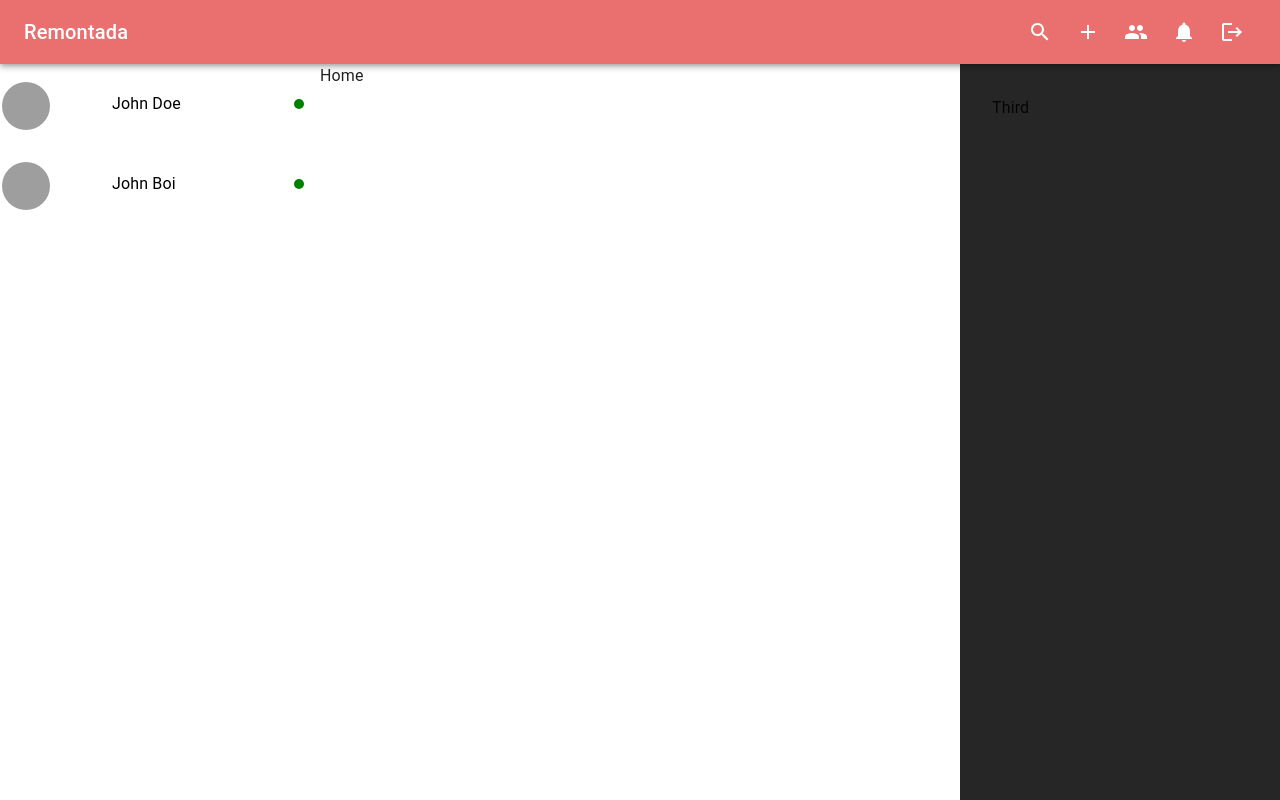
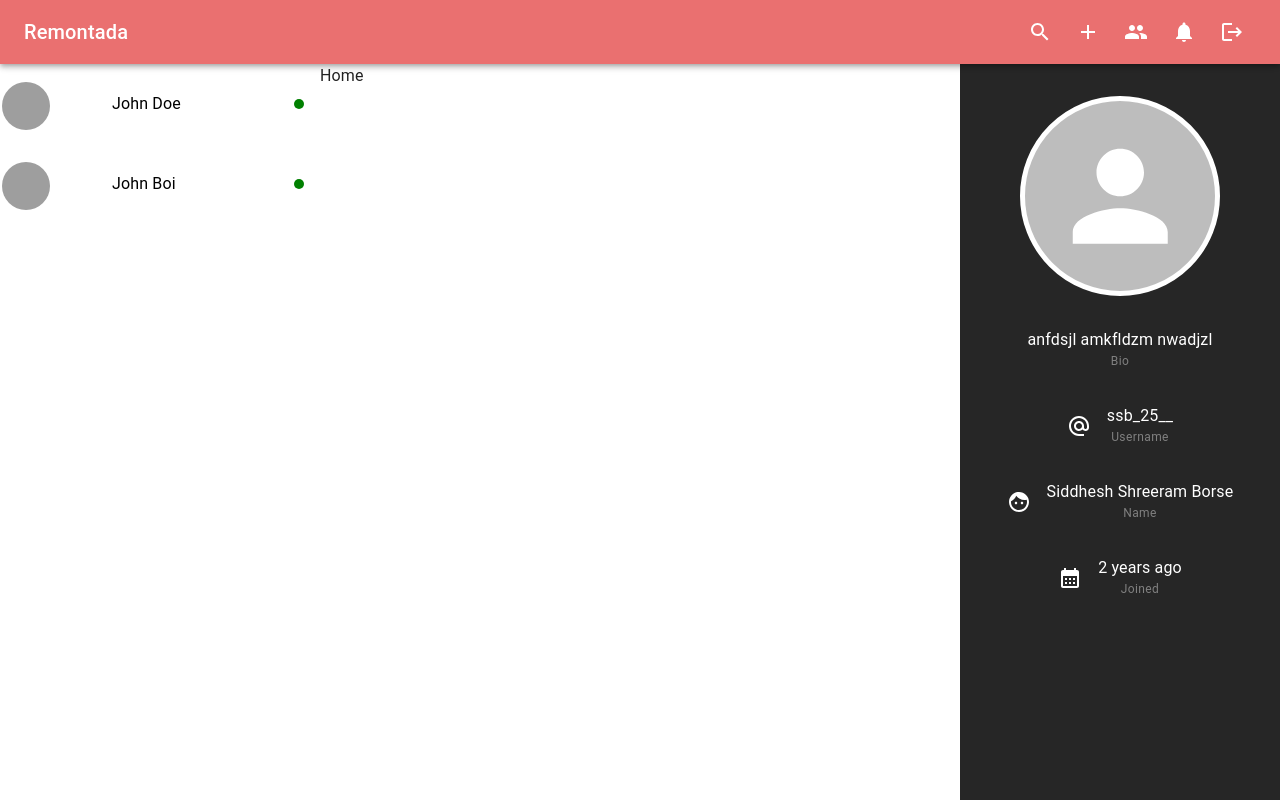
Before and after one commit to infoSleuth25/Remontada, a React (Vite) app in the folder client/: page / in a window 1280 px wide. Built offline with nearby package versions, Linux system fonts and the light colour scheme; grey boxes are pictures that could not be loaded.

Commit message:
User Profile section is Completed

```diff
--- a/client/src/components/layout/AppLayout.jsx
+++ b/client/src/components/layout/AppLayout.jsx
@@ -6,6 +6,7 @@
 import ChatList from '../dialogs/ChatList'
 import { sampleChats } from '../../constants/sampleData';
 import { useParams } from 'react-router-dom';
+import Profile from '../specific/Profile';
 
 const AppLayout = ()=> (WrappedComponent) => {
   return (props)=>{
@@ -29,7 +30,7 @@
                     />
                 </Grid>
                 <Grid  size={6} height={"100%"} ><WrappedComponent {...props} /></Grid>
-                <Grid  size={3} height={"100%"} sx={{padding:"2rem",bgcolor:"rgba(0,0,0,0.85)"}}>Third</Grid>
+                <Grid  size={3} height={"100%"} sx={{padding:"2rem",bgcolor:"rgba(0,0,0,0.85)"}}><Profile /></Grid>
             </Grid>
             </>
         )
--- /dev/null
+++ b/client/src/components/specific/Profile.jsx
@@ -0,0 +1,37 @@
+import { Avatar, Stack, Typography } from '@mui/material'
+import React from 'react'
+import {Face as FaceIcon, AlternateEmail as UsernameIcon, CalendarMonth as CalenderIcon} from '@mui/icons-material'
+import moment from "moment"
+
+const Profile = () => {
+  return(
+    <Stack spacing={"2rem"} direction={"column"} alignItems={"center"}>
+        <Avatar sx={{
+            width : 200,
+            height : 200,
+            objectFit : "contain",
+            marginBottom : "1rem",
+            border : "5px solid white"
+        }} />
+       <ProfileCard heading={"Bio"} text={"anfdsjl amkfldzm nwadjzl"} />
+       <ProfileCard heading={"Username"} text={"ssb_25__"} Icon={<UsernameIcon />} />
+       <ProfileCard heading={"Name"} text={"Siddhesh Shreeram Borse"} Icon={<FaceIcon />} />
+       <ProfileCard heading={"Joined"} text={moment('2023-05-11T18:30:00.000Z').fromNow()} Icon={<CalenderIcon />} />
+    </Stack>
+  )
+}
+
+const ProfileCard = ({text,Icon,heading})=> {
+    return (
+        <Stack direction={"row"} alignItems={"center"} spacing={"1rem"} color={"white"} textAlign={"center"}>
+            {Icon && Icon }
+            <Stack>
+                <Typography variant='body1'>{text}</Typography>
+                <Typography color='gray' variant='caption'>{heading}</Typography>
+            </Stack>
+        </Stack>
+    )
+}
+
+
+export default Profile
```
